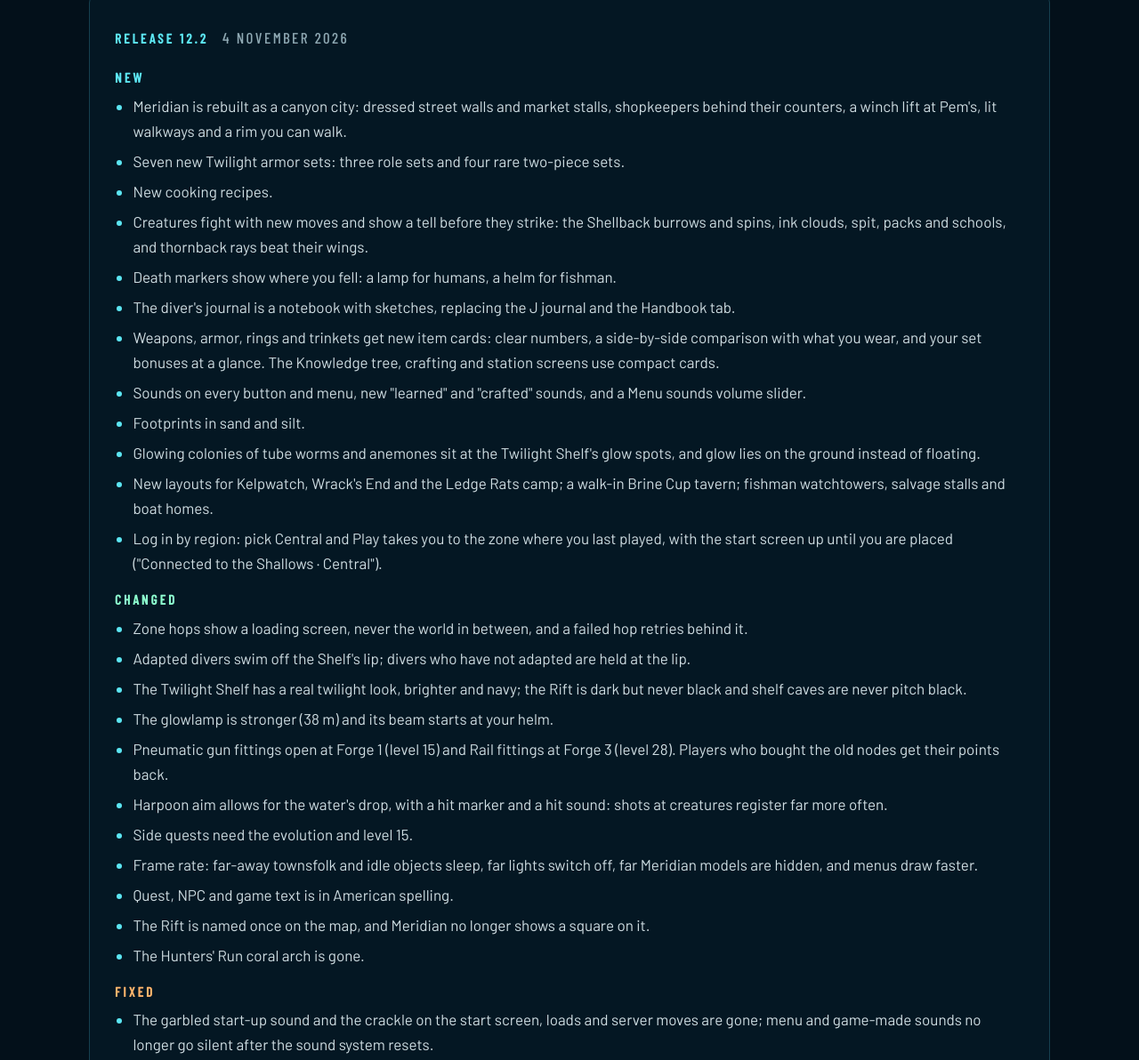
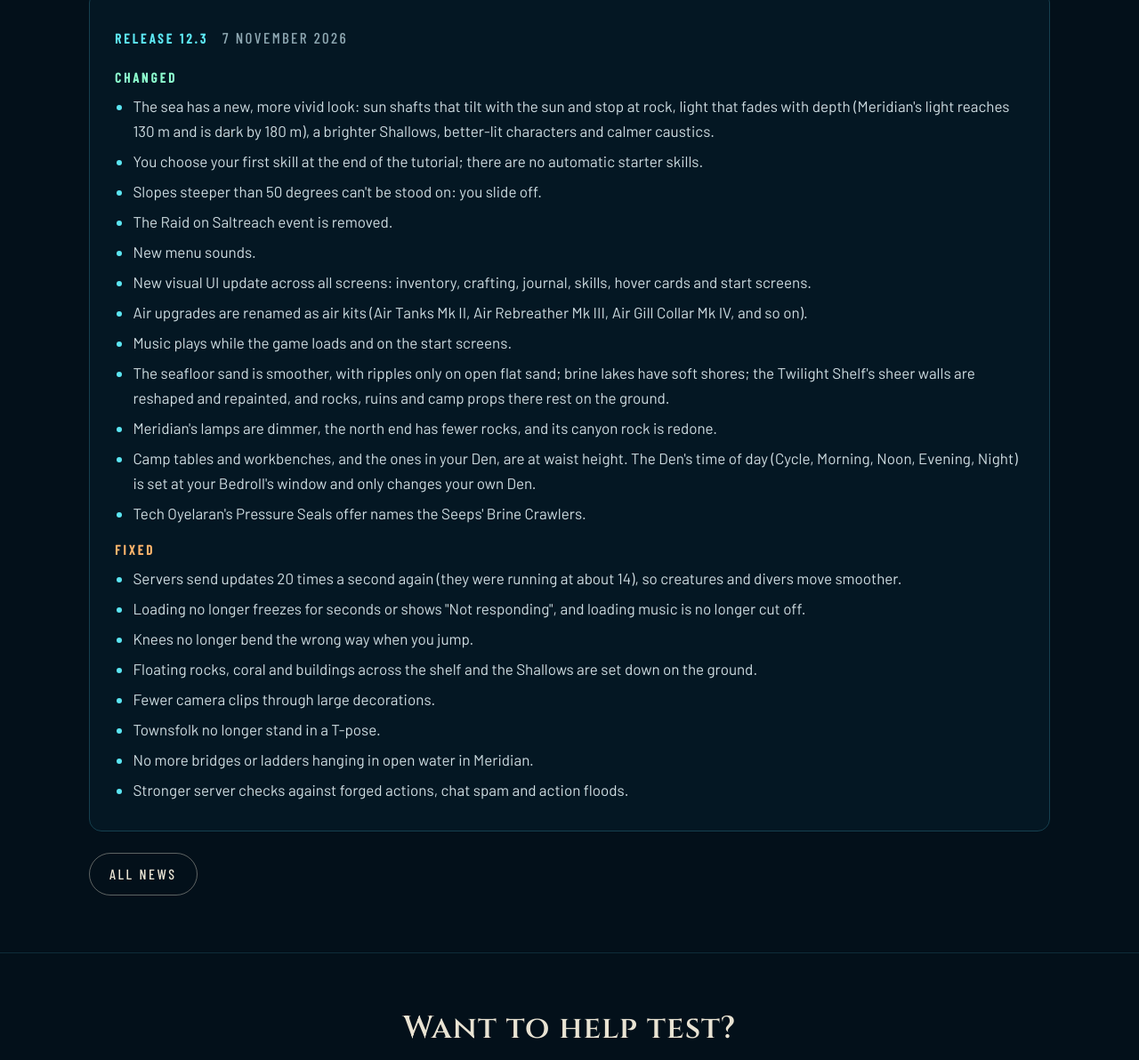
Before and after one commit to defek7/dyrhald-site, a plain HTML site: page index.html in a window 1280 px wide. Shown: the part 2910-4102 px from the top of the page at 89% size. Drawn offline with Linux system fonts and the light colour scheme.

Commit message:
Website: Release 12.3 news

```diff
--- a/index.html
+++ b/index.html
@@ -131,47 +131,33 @@
     <div class="wrap">
       <p class="eyebrow">Latest news</p>
       <!-- LATEST:START -->
-<article class="release" id="release-12-2">
-  <header><h3>Release 12.2</h3><time datetime="2026-11-04">4 November 2026</time></header>
-  <h3 class="new">New</h3>
-  <ul>
-    <li>Meridian is rebuilt as a canyon city: dressed street walls and market stalls, shopkeepers behind their counters, a winch lift at Pem&#x27;s, lit walkways and a rim you can walk.</li>
-    <li>Seven new Twilight armor sets: three role sets and four rare two-piece sets.</li>
-    <li>New cooking recipes.</li>
-    <li>Creatures fight with new moves and show a tell before they strike: the Shellback burrows and spins, ink clouds, spit, packs and schools, and thornback rays beat their wings.</li>
-    <li>Death markers show where you fell: a lamp for humans, a helm for fishman.</li>
-    <li>The diver&#x27;s journal is a notebook with sketches, replacing the J journal and the Handbook tab.</li>
-    <li>Weapons, armor, rings and trinkets get new item cards: clear numbers, a side-by-side comparison with what you wear, and your set bonuses at a glance. The Knowledge tree, crafting and station screens use compact cards.</li>
-    <li>Sounds on every button and menu, new &quot;learned&quot; and &quot;crafted&quot; sounds, and a Menu sounds volume slider.</li>
-    <li>Footprints in sand and silt.</li>
-    <li>Glowing colonies of tube worms and anemones sit at the Twilight Shelf&#x27;s glow spots, and glow lies on the ground instead of floating.</li>
-    <li>New layouts for Kelpwatch, Wrack&#x27;s End and the Ledge Rats camp; a walk-in Brine Cup tavern; fishman watchtowers, salvage stalls and boat homes.</li>
-    <li>Log in by region: pick Central and Play takes you to the zone where you last played, with the start screen up until you are placed (&quot;Connected to the Shallows · Central&quot;).</li>
-  </ul>
+<article class="release" id="release-12-3">
+  <header><h3>Release 12.3</h3><time datetime="2026-11-07">7 November 2026</time></header>
   <h3 class="changed">Changed</h3>
   <ul>
-    <li>Zone hops show a loading screen, never the world in between, and a failed hop retries behind it.</li>
-    <li>Adapted divers swim off the Shelf&#x27;s lip; divers who have not adapted are held at the lip.</li>
-    <li>The Twilight Shelf has a real twilight look, brighter and navy; the Rift is dark but never black and shelf caves are never pitch black.</li>
-    <li>The glowlamp is stronger (38 m) and its beam starts at your helm.</li>
-    <li>Pneumatic gun fittings open at Forge 1 (level 15) and Rail fittings at Forge 3 (level 28). Players who bought the old nodes get their points back.</li>
-    <li>Harpoon aim allows for the water&#x27;s drop, with a hit marker and a hit sound: shots at creatures register far more often.</li>
-    <li>Side quests need the evolution and level 15.</li>
-    <li>Frame rate: far-away townsfolk and idle objects sleep, far lights switch off, far Meridian models are hidden, and menus draw faster.</li>
-    <li>Quest, NPC and game text is in American spelling.</li>
-    <li>The Rift is named once on the map, and Meridian no longer shows a square on it.</li>
-    <li>The Hunters&#x27; Run coral arch is gone.</li>
+    <li>The sea has a new, more vivid look: sun shafts that tilt with the sun and stop at rock, light that fades with depth (Meridian&#x27;s light reaches 130 m and is dark by 180 m), a brighter Shallows, better-lit characters and calmer caustics.</li>
+    <li>You choose your first skill at the end of the tutorial; there are no automatic starter skills.</li>
+    <li>Slopes steeper than 50 degrees can&#x27;t be stood on: you slide off.</li>
+    <li>The Raid on Saltreach event is removed.</li>
+    <li>New menu sounds.</li>
+    <li>New visual UI update across all screens: inventory, crafting, journal, skills, hover cards and start screens.</li>
+    <li>Air upgrades are renamed as air kits (Air Tanks Mk II, Air Rebreather Mk III, Air Gill Collar Mk IV, and so on).</li>
+    <li>Music plays while the game loads and on the start screens.</li>
+    <li>The seafloor sand is smoother, with ripples only on open flat sand; brine lakes have soft shores; the Twilight Shelf&#x27;s sheer walls are reshaped and repainted, and rocks, ruins and camp props there rest on the ground.</li>
+    <li>Meridian&#x27;s lamps are dimmer, the north end has fewer rocks, and its canyon rock is redone.</li>
+    <li>Camp tables and workbenches, and the ones in your Den, are at waist height. The Den&#x27;s time of day (Cycle, Morning, Noon, Evening, Night) is set at your Bedroll&#x27;s window and only changes your own Den.</li>
+    <li>Tech Oyelaran&#x27;s Pressure Seals offer names the Seeps&#x27; Brine Crawlers.</li>
   </ul>
   <h3 class="fixed">Fixed</h3>
   <ul>
-    <li>The garbled start-up sound and the crackle on the start screen, loads and server moves are gone; menu and game-made sounds no longer go silent after the sound system resets.</li>
-    <li>No more trenches, walls or cracks at terrain tile edges; 21 deep empty pits on the Shelf are filled and smoothed; rocks and 25 floating boulders rest on the ground; cave floors are set down.</li>
-    <li>The lip barrier pushes back again, and the server stops divers who have not adapted from crossing.</li>
-    <li>NPCs idle with their arms down and their feet on the ground.</li>
-    <li>An elite lurker no longer gets stuck in walls; the Chimaera&#x27;s tail sways as it swims; the Shellback can&#x27;t be swum through.</li>
-    <li>Small rocks no longer look like pale slabs; the Shelf cliffs no longer show stretched glow streaks; sun shafts no longer flicker.</li>
-    <li>Meridian: floor gaps at the Black Market door and by Warden Saal are fixed, the Den sits on the street, the border is repainted and edges blend into the street.</li>
-    <li>Buoys sit on rock piles with chains, camp props are solid, and Tidewatch and Station Nine stand on the Shelf only.</li>
+    <li>Servers send updates 20 times a second again (they were running at about 14), so creatures and divers move smoother.</li>
+    <li>Loading no longer freezes for seconds or shows &quot;Not responding&quot;, and loading music is no longer cut off.</li>
+    <li>Knees no longer bend the wrong way when you jump.</li>
+    <li>Floating rocks, coral and buildings across the shelf and the Shallows are set down on the ground.</li>
+    <li>Fewer camera clips through large decorations.</li>
+    <li>Townsfolk no longer stand in a T-pose.</li>
+    <li>No more bridges or ladders hanging in open water in Meridian.</li>
+    <li>Stronger server checks against forged actions, chat spam and action floods.</li>
   </ul>
 </article>
 <!-- LATEST:END -->
```
Also changed, not shown: data/ReleaseNotes.json (+38 -0 lines), news.html (+29 -0 lines).
